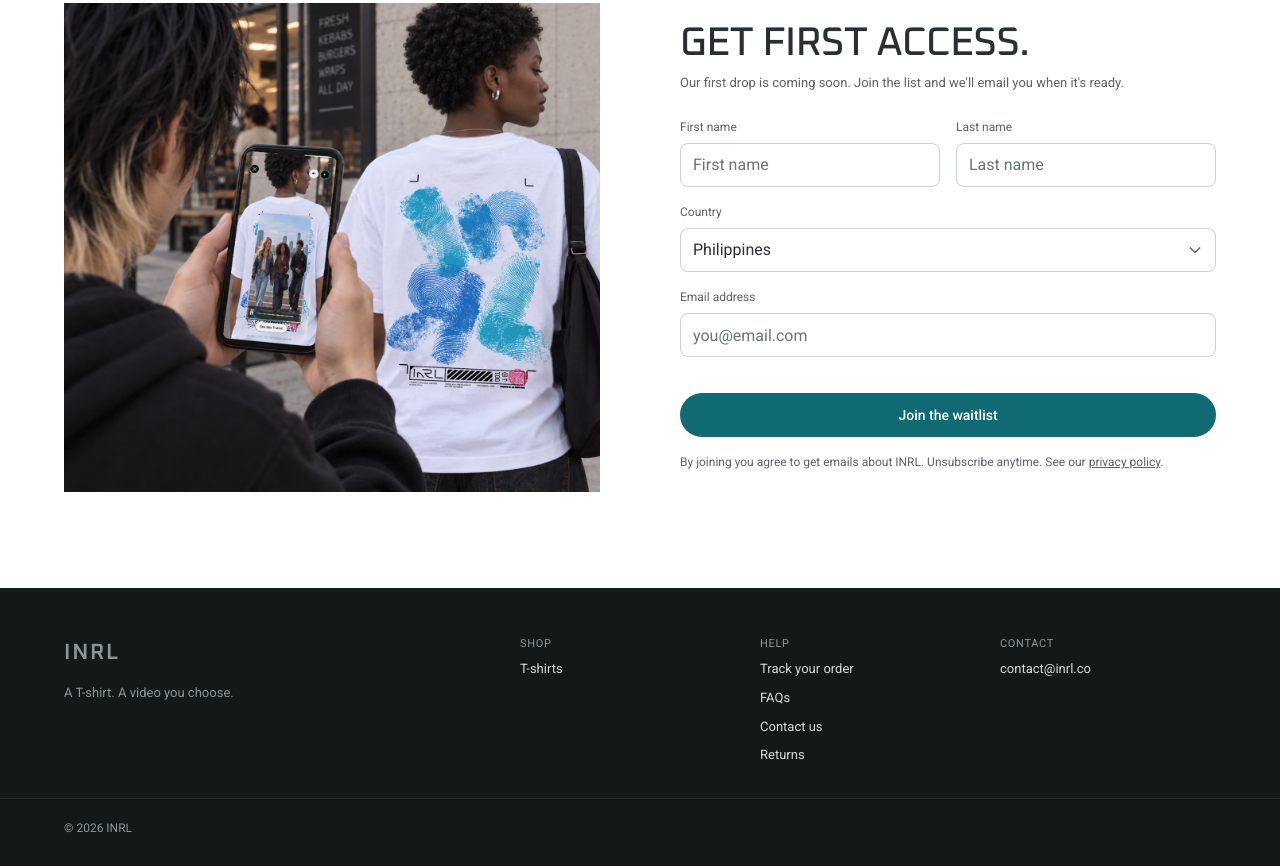
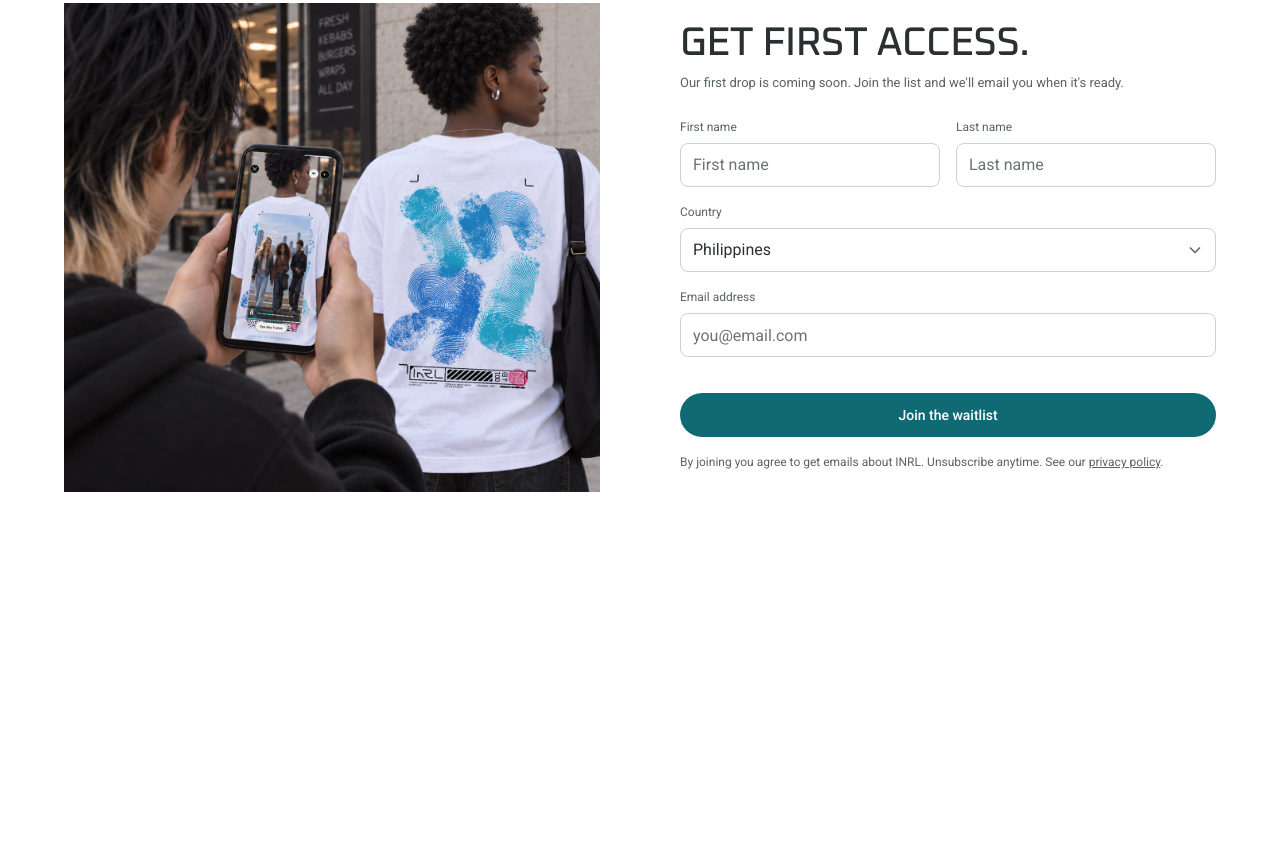
Before and after one commit to Jihan0712/INRL-waitlist, a website with bundled scripts: page public/index.html in a window 1280 px wide. Shown: the part 1252-2118 px from the top of the page. After the commit the page ends 1840 px from the top, so only its background shows below. Built offline with nearby package versions, Linux system fonts and the light colour scheme.

Commit message:
Remove the footer and compress the confirmation photo
The waitlist is a standalone site, so the shop footer goes and the header
wordmark links to the page itself. confirm-photo.jpg was a 3 MB PNG; it is
now an 87 KB JPEG, with the original in git-ignored source-assets/.

Co-Authored-By: Claude Opus 5.5 <noreply@anthropic.com>

```diff
--- a/public/index.html
+++ b/public/index.html
@@ -35,7 +35,7 @@
         <source src="assets/video/hero.mp4" type="video/mp4">
       </video>
       <div class="hero__shade" aria-hidden="true"></div>
-      <a class="wordmark wordmark--light" href="https://inrl.co" aria-label="INRL home">INRL</a>
+      <a class="wordmark wordmark--light" href="/" aria-label="INRL waitlist">INRL</a>
       <a class="btn btn--light hero__cta" href="#join" data-scroll-to-form>Join the waitlist</a>
     </header>
 
@@ -112,7 +112,7 @@
   <div class="view view--confirm" id="view-confirm" hidden>
     <header class="topbar">
       <div class="container topbar__inner">
-        <a class="wordmark" href="https://inrl.co" aria-label="INRL home">INRL</a>
+        <a class="wordmark" href="/" aria-label="INRL waitlist">INRL</a>
       </div>
     </header>
     <main class="confirm container">
@@ -128,31 +128,5 @@
     </main>
   </div>
 
-  <footer class="footer">
-    <div class="container footer__grid">
-      <div class="footer__brand">
-        <a class="wordmark wordmark--muted" href="https://inrl.co" aria-label="INRL home">INRL</a>
-        <p>A T-shirt. A video you choose.</p>
-      </div>
-      <nav class="footer__col" aria-label="Shop">
-        <p class="eyebrow">Shop</p>
-        <a href="https://inrl.co">T-shirts</a>
-      </nav>
-      <nav class="footer__col" aria-label="Help">
-        <p class="eyebrow">Help</p>
-        <a href="https://inrl.co">Track your order</a>
-        <a href="https://inrl.co">FAQs</a>
-        <a href="mailto:contact@inrl.co">Contact us</a>
-        <a href="https://inrl.co">Returns</a>
-      </nav>
-      <div class="footer__col">
-        <p class="eyebrow">Contact</p>
-        <a href="mailto:contact@inrl.co">contact@inrl.co</a>
-      </div>
-    </div>
-    <div class="container footer__base">
-      <p>&copy; 2026 INRL</p>
-    </div>
-  </footer>
 </body>
 </html>
--- a/public/styles.css
+++ b/public/styles.css
@@ -36,9 +36,7 @@
   --teal: #0f6a73;
   --teal-hover: #0b5961;
   --error: #b3261e;
-  --footer-bg: #121918;
-  --footer-ink: #8c9696;
-  --footer-ink-strong: #d5dbdb;
+  --bar-bg: #121918;
   --hero-bg: #1b1f20;
 
   --font-display: "Oxanium", "Segoe UI", system-ui, sans-serif;
@@ -121,7 +119,6 @@ p { margin: 0; }
   color: var(--ink);
 }
 .wordmark--light { color: #fff; }
-.wordmark--muted { color: var(--footer-ink); }
 
 /* Buttons */
 .btn {
@@ -151,7 +148,7 @@ p { margin: 0; }
   justify-content: center;
   min-height: 36px;
   padding: 8px 44px;
-  background: var(--footer-bg);
+  background: var(--bar-bg);
   color: #fff;
   font-size: 12px;
   text-align: center;
@@ -319,31 +316,6 @@ p { margin: 0; }
 .confirm__title:focus { outline: none; }
 .confirm__lede { color: var(--ink-soft); margin-bottom: 8px; }
 
-/* Footer */
-.footer {
-  background: var(--footer-bg);
-  color: var(--footer-ink);
-  font-size: 13px;
-}
-.footer__grid {
-  display: grid;
-  grid-template-columns: 1fr 1fr;
-  gap: 32px 24px;
-  padding-top: 40px;
-  padding-bottom: 32px;
-}
-.footer__brand { grid-column: 1 / -1; display: grid; align-content: start; gap: 12px; }
-.footer__col { display: grid; align-content: start; gap: 8px; }
-.footer__col .eyebrow { color: var(--footer-ink); text-transform: uppercase; letter-spacing: 0.06em; font-size: 11px; }
-.footer__col a { color: var(--footer-ink-strong); text-decoration: none; }
-.footer__col a:hover { text-decoration: underline; }
-.footer__base {
-  padding-top: 20px;
-  padding-bottom: 28px;
-  border-top: 1px solid rgba(255, 255, 255, 0.08);
-  font-size: 12px;
-}
-
 /* 768-1023: mobile layout, 24px margins */
 @media (min-width: 768px) {
   :root { --gutter: 24px; }
@@ -386,6 +358,4 @@ p { margin: 0; }
   .confirm__media { order: 2; }
   .confirm__title { font-size: 48px; }
 
-  .footer__grid { grid-template-columns: 2fr 1fr 1fr 1fr; padding-top: 48px; }
-  .footer__brand { grid-column: auto; }
 }
```
Also changed, not shown: README.md, 1 other file.
